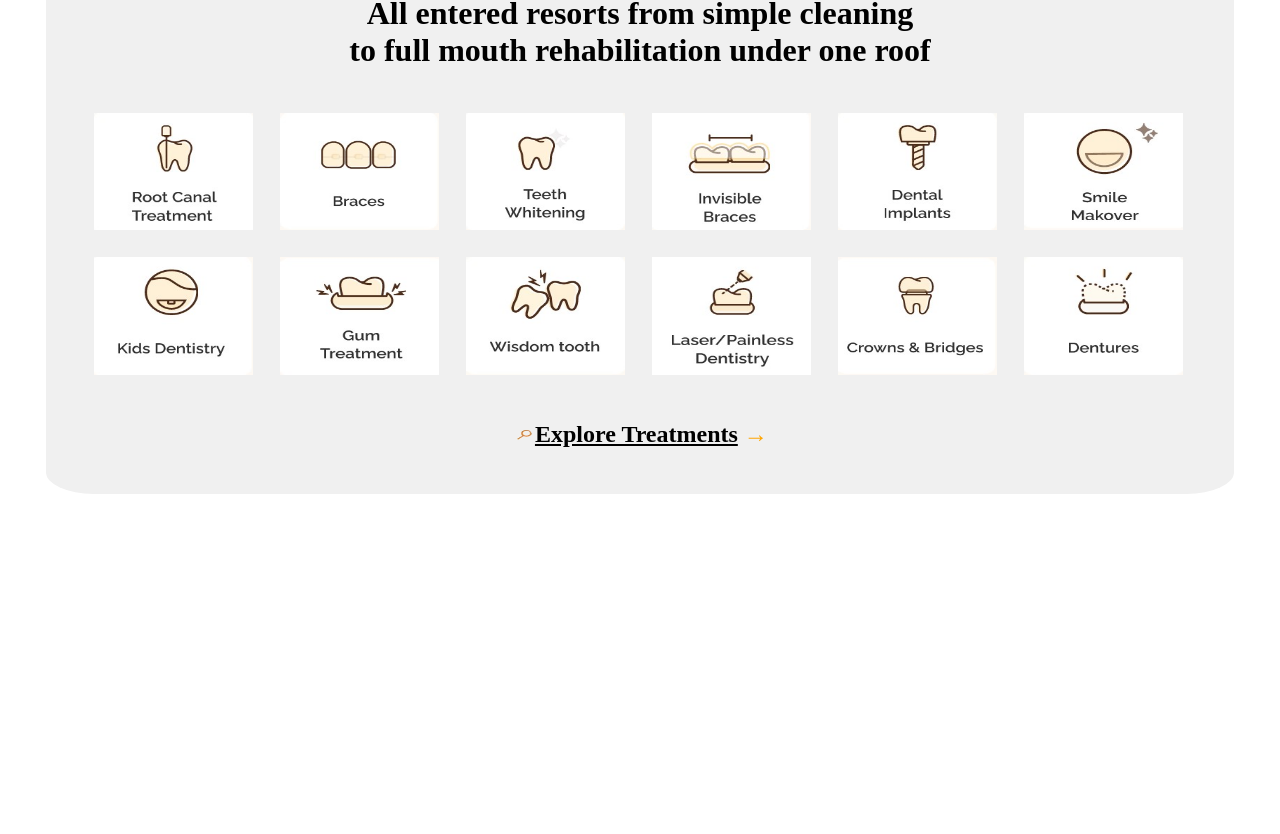
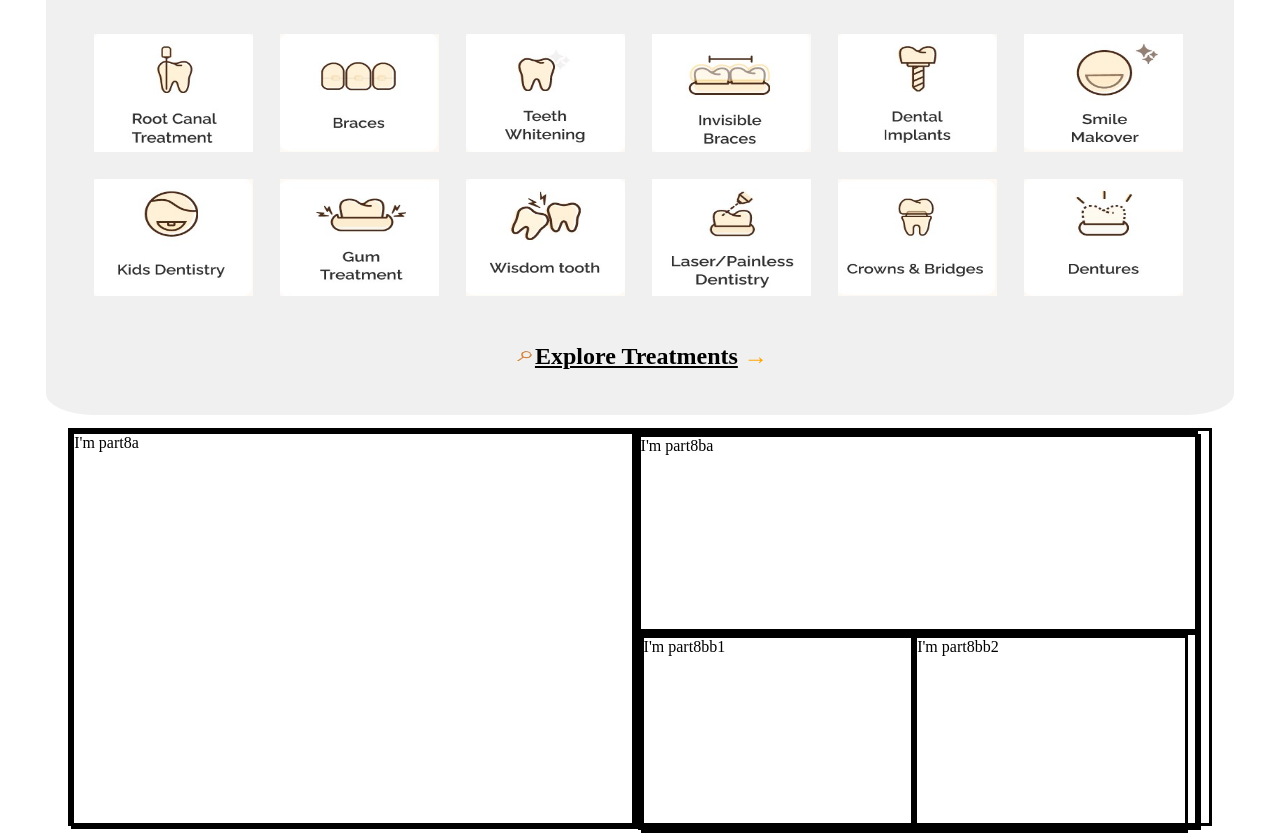
Before and after one commit to Jigyasu-vatsa/Infinite_Creations_CloveDental, a plain HTML site: page index.html in a window 1280 px wide. Shown: the part 840-1674 px from the top of the page. Before the commit the page ends 1342 px from the top, so only its background shows below. Drawn offline with Linux system fonts and the light colour scheme.

Commit message:
Update index.html

```diff
--- a/index.html
+++ b/index.html
@@ -15,8 +15,7 @@
 	margin-bottom:10px;
 	}
 
-@media screen and (min-width:1280px) {
-
+@media screen and (min-width:1280px){
   .icon {
    display: none;
   }
@@ -151,14 +150,19 @@ font-size:30px;
 
 
 
-.parent { margin-top:80px; height: 75%; width: 100%; overflow: hidden;}
-.element {float: left; height: 800px; width: 1500px; backgroundcolor: grey; }
+
+
+ .parent { margin-top:80px; height: 65%; width: 100%; overflow: hidden;}
+ .element {float: left; height: 100%; width: 1500px; backgroundcolor: grey; }
 .slides {width: calc(1500px * 4); animation: slideShow 20s ease infinite;}
 .slides img {width: 100%; height: 100%;}
 @keyframes slideShow {
     20% {margin-left: 0px;}
     40% {margin-left: calc(-1500px * 1);}
     /*60% {margin-left: calc(-1500px * 2);}*/
+
+
+
 
 
 
@@ -175,76 +179,6 @@ font-size:30px;
 	display:block;
 }
 
-.flip {
-  height:50px;
-  overflow:hidden;
-}
-
-.flip > div > div {
-  color:#fff;
-  padding:4px 12px;
-  height:45px;
-  margin-bottom:45px;
-  display:inline-block;
-}
-
-.flip div:first-child {
-  animation: show 5s linear infinite;
-}
-
-.flip div div {
-  background:white;
-}
-.flip div:first-child div {
-  background:white;
-}
-.flip div:last-child div {
-  background:white;
-}
-
-@keyframes show {
-  0% {margin-top:-270px;}
-  5% {margin-top:-180px;}
-  33% {margin-top:-180px;}
-  38% {margin-top:-90px;}
-  66% {margin-top:-90px;}
-  71% {margin-top:0px;}
-  99.99% {margin-top:0px;}
-  100% {margin-top:-270px;}
-}
-
-
-
-.wrapper input {
-  padding-left: 20px;
-    width: 330px;
-    height: 20px;
-    padding: 10px 5px;
-    float: left;
-    font: bold 13px 'lucida sans', 'trebuchet MS', 'Tahoma';
-    border: 0;
-    background: #fff;
-    border-radius: 40px;
-    border-top-style: none;
-}
-.wrapper button {
-    overflow: visible;
-    position: relative;
-    float: right;
-    border: 0;
-    padding: 0;
-    cursor: pointer;
-    height: 40px;
-    width: 110px;
-    font: 13px/40px 'lucida sans', 'trebuchet MS', 'Tahoma';
-    color: #fff;
-    text-transform: uppercase;
-    background: #198cff;
-    border-radius: 40px;
-    text-shadow: 0 -1px 0 rgba(0, 0 ,0, .3);
-}
-
-
 .form-popup {
   position: fixed;
   display:none;
@@ -256,8 +190,86 @@ font-size:30px;
   color: white;
   text-align: center;
 }
+</style>
+<style>
+ @media screen and (min-width:750px){
+ .treat{height:15%;
+}
+}
 
+@media screen and (max-width:750px){
+ .treat{height:10%;
+}
+}
 
+.part8{
+	margin-top:1%;
+	margin-left:auto;
+	margin-right:auto;
+	width:90%;
+	height: 50%;
+	padding:2%
+	background-color:green;
+	border:solid;
+}
+.part8a{
+	float:left;
+	margin-left:auto;
+	margin-right:auto;
+	width:49%;
+	height:100%;
+	padding:1%
+	background-color:yellow;
+	border:solid;
+}
+.part8b{
+	float:left;
+	margin-left:auto;
+	margin-right:auto;
+	width:49%;
+	height:100%;
+	padding:1%
+	background-color:blue;
+	border:solid;
+}
+.part8ba{
+	margin-left:auto;
+	margin-right:auto;
+	width:100%;
+	height:49%;
+	padding:1%
+	background-color:white;
+	border:solid;
+}
+.part8bb{
+	margin-left:auto;
+	margin-right:auto;
+	width:100%;
+	height:49%;
+	padding:1%
+	background-color:gray;
+	border:solid;
+}
+.part8bb1{
+	float:left;
+	margin-left:auto;
+	margin-right:auto;
+	width:48%;
+	height: 100%;
+	padding:1%
+	background-color:red;
+	border:solid;
+}
+.part8bb2{
+	float:left;
+	margin-left:auto;
+	margin-right:auto;
+	width:48%;
+	height:100%;
+	padding:1%
+	background-color:black;
+	border:solid;
+}
 
 
 </style>
@@ -271,13 +283,13 @@ font-size:30px;
 
 <div class="FixTopNav">
 
-
-
 <a href="#" style="color:black; float:left;"><img src="unbundl.jpg" alt="#SymbolicLogo" width="auto" height="50px"></a>
 
 <div class="Menuicon">
 <button class="icon">Menu</button>
 </div>
+
+
 
 <div class="dropdown">
 
@@ -316,8 +328,6 @@ font-size:30px;
 </div>
 
 </div>
-
-
 
 
 
@@ -365,6 +375,9 @@ font-size:30px;
 
 </div>
 
+
+
+
 <a onclick="openForm()" href="#" style="color:white; margin-top:10px; margin-right:10px; background-color:orange; border-radius:30px; font-size:20px;"><img src="bkApt.jpg" alt="#BookSymbol" width="30px" height="25px">Book Appointment <a>
 
 <a href="#" style="color:black; margin-top:10px;">Find a Clinic<a>
@@ -385,6 +398,7 @@ font-size:30px;
 
 
 <div class = "parent">
+<hr>
       <div class = "slides">
          <div class = "element">
             <img src="Slide1.jpg" alt="#SlideImage1">
@@ -394,7 +408,10 @@ font-size:30px;
          </div>
       </div>
 </div>
-<br>
+<hr>
+
+
+
 
 
 
@@ -500,6 +517,9 @@ Success
 
 
 
+
+
+
 <script>
 function openForm() {
   document.getElementById("myForm").style.display = "block";
@@ -513,21 +533,23 @@ function closeForm() {
 
 
 
+
+
 <div style="margin-left:auto; margin-right:auto; width:90%; border:none; background-color:rgb(240, 240, 240); padding:2%; border-radius:4%/4%;">
 <h1 style="text-align:center;">All entered resorts from simple cleaning<br>to full mouth rehabilitation under one roof</h1>
 <div style="width:100%; padding:1%;">
-<img src="p1.jpg"  style="width:14%; height:15%;  padding:1%;" alt="Root Canal Treatment">
-<img src="p2.jpg"  style="width:14%; height:15%;  padding:1%;" alt="Braces">
-<img src="p3.jpg"  style="width:14%; height:15%;  padding:1%;" alt="teeth whitening">
-<img src="p4.jpg"  style="width:14%; height:15%;  padding:1%;" alt="invisible braces">
-<img src="p5.jpg"  style="width:14%; height:15%;  padding:1%;" alt="Dental implants ">
-<img src="p6.jpg"  style="width:14%; height:15%;  padding:1%;" alt="smile makeover">
-<img src="p7.jpg"  style="width:14%; height:15%;  padding:1%;" alt="Root Canal Treatment">
-<img src="p8.jpg"  style="width:14%; height:15%;  padding:1%;" alt="Braces">
-<img src="p9.jpg"  style="width:14%; height:15%;  padding:1%;" alt="teeth whitening">
-<img src="p10.jpg"  style="width:14%; height:15%;  padding:1%;" alt="invisible braces">
-<img src="p11.jpg"  style="width:14%; height:15%;  padding:1%;" alt="Dental implants ">
-<img src="p12.jpg"  style="width:14%; height:15%;  padding:1%;" alt="smile makeover">
+<img src="p1.jpg"  class="treat"  style="width:14%;  padding:1%;" alt="Root Canal Treatment">
+<img src="p2.jpg"  class="treat"  style="width:14%;  padding:1%;" alt="Braces">
+<img src="p3.jpg"  class="treat"  style="width:14%;  padding:1%;" alt="teeth whitening">
+<img src="p4.jpg"  class="treat"  style="width:14%;  padding:1%;" alt="invisible braces">
+<img src="p5.jpg"  class="treat"  style="width:14%;  padding:1%;" alt="Dental implants ">
+<img src="p6.jpg"  class="treat"  style="width:14%;  padding:1%;" alt="smile makeover">
+<img src="p7.jpg"  class="treat"  style="width:14%;  padding:1%;" alt="Root Canal Treatment">
+<img src="p8.jpg"  class="treat"  style="width:14%;  padding:1%;" alt="Braces">
+<img src="p9.jpg"  class="treat"  style="width:14%;  padding:1%;" alt="teeth whitening">
+<img src="p10.jpg"  class="treat"  style="width:14%;  padding:1%;" alt="invisible braces">
+<img src="p11.jpg"  class="treat"  style="width:14%;  padding:1%;" alt="Dental implants ">
+<img src="p12.jpg"  class="treat"  style="width:14%;  padding:1%;" alt="smile makeover">
 </div>
 <h2 style="text-align:center;"><img src="searchicon.jpg" style="width:2%; height:2%"><u><b>Explore Treatments</b></u><em style="color:orange;">   &#8594;</em></h3>
 </div>
@@ -535,6 +557,26 @@ function closeForm() {
 
 
 
+
+
+<div class="part8">
+<div class="part8a">
+I'm part8a
+</div>
+<div class="part8b">
+<div class="part8ba">
+I'm part8ba
+</div>
+<div class="part8bb">
+<div class="part8bb1">
+I'm part8bb1
+</div>
+<div class="part8bb2">
+I'm part8bb2
+</div>
+</div>
+</div>
+</div>
 
 
 
```
Lines whose indentation alone changed are shown as unchanged.
